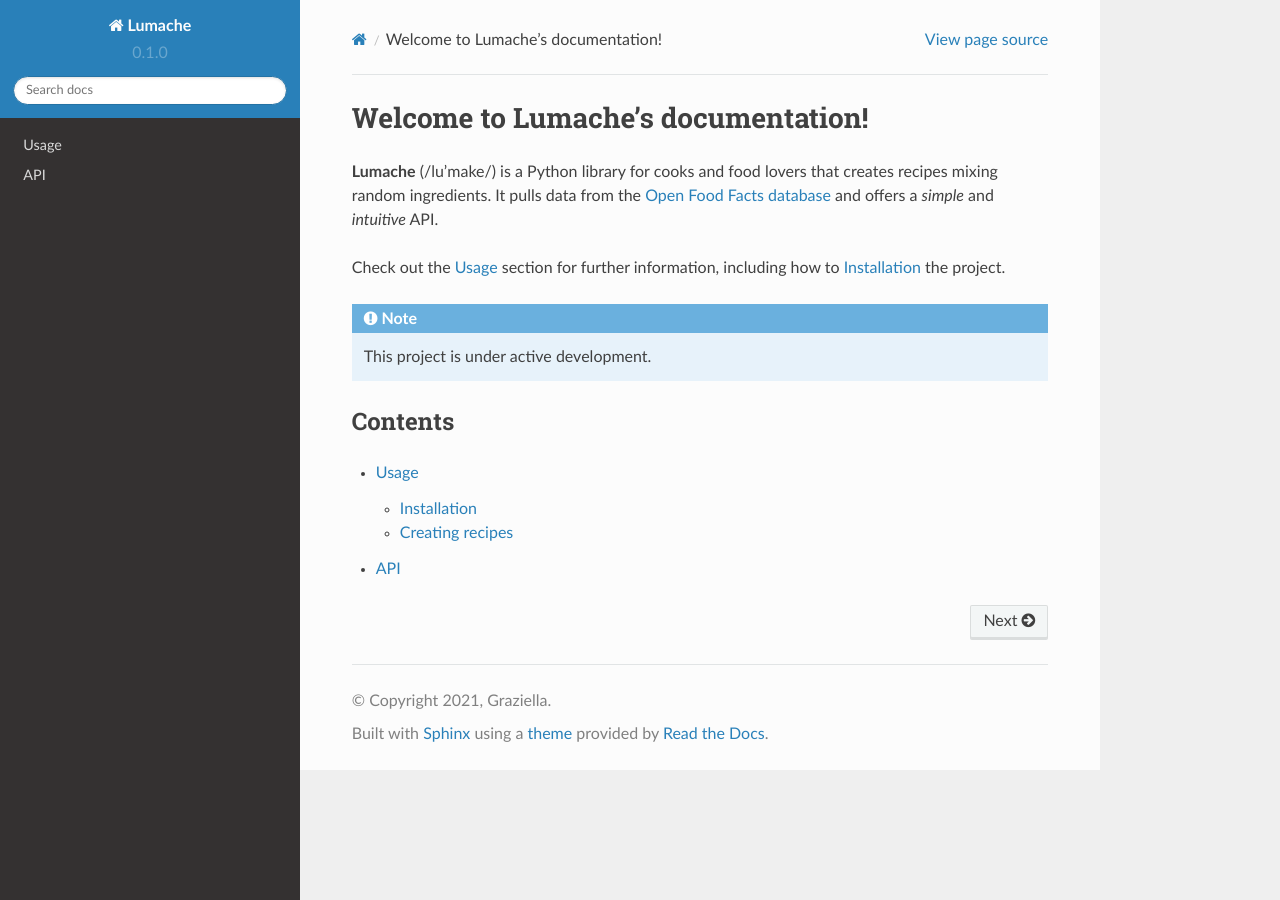
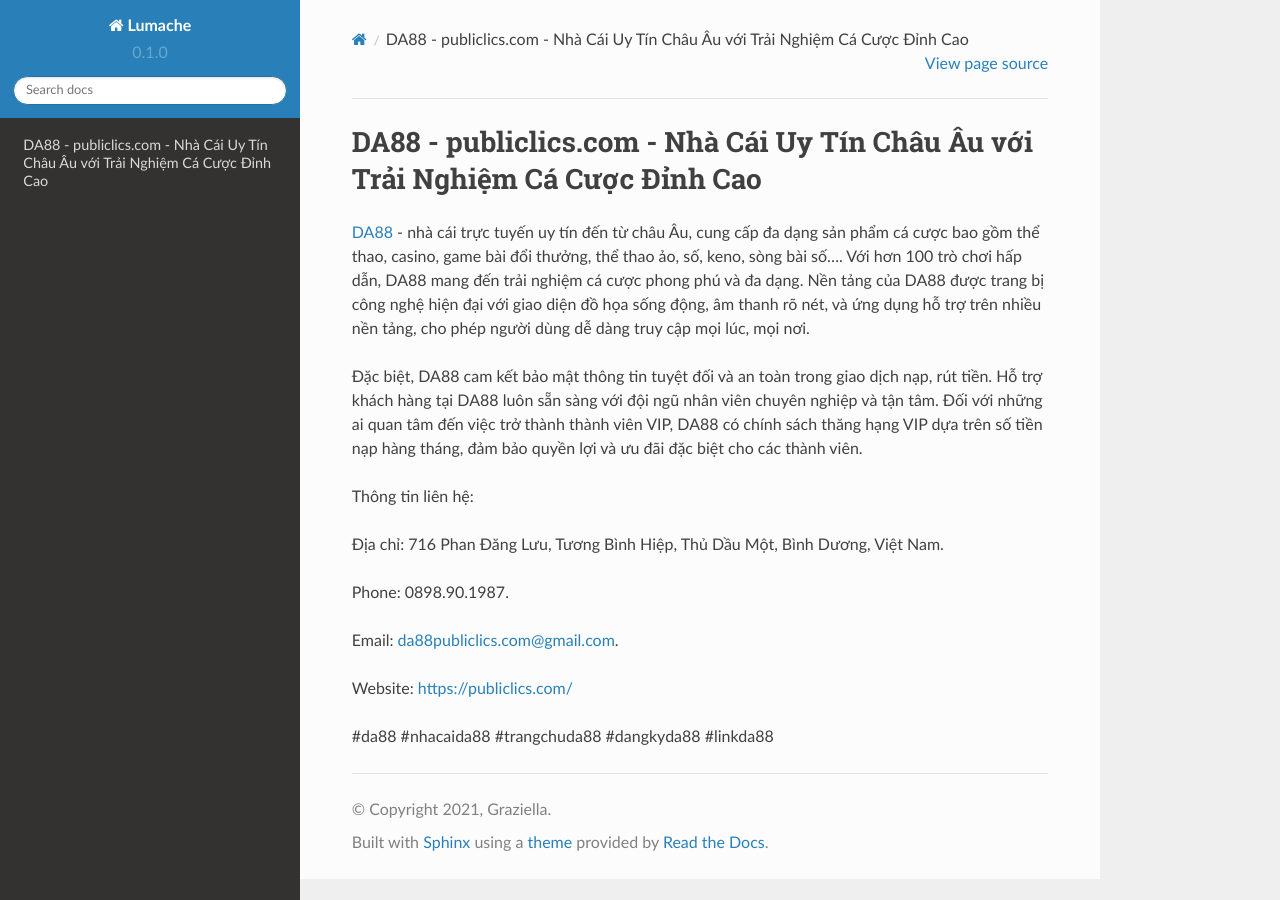
Before and after one commit to vqtranquocthuan424/da88publiclicscom, a Sphinx documentation site: the page built from docs/source/index.rst, in a window 1280 px wide. Built offline with Sphinx 7.4.7 and the Read the Docs theme 2.0.0, drawn with Linux system fonts in a browser that asks for light colours.

Commit message:
Update index.rst

```diff
--- a/docs/source/index.rst
+++ b/docs/source/index.rst
@@ -1,22 +1,18 @@
-Welcome to Lumache's documentation!
+DA88 - publiclics.com - Nhà Cái Uy Tín Châu Âu với Trải Nghiệm Cá Cược Đỉnh Cao
 ===================================
 
-**Lumache** (/lu'make/) is a Python library for cooks and food lovers
-that creates recipes mixing random ingredients.
-It pulls data from the `Open Food Facts database <https://world.openfoodfacts.org/>`_
-and offers a *simple* and *intuitive* API.
+`DA88 <https://publiclics.com/>`_ - nhà cái trực tuyến uy tín đến từ châu Âu, cung cấp đa dạng sản phẩm cá cược bao gồm thể thao, casino, game bài đổi thưởng, thể thao ảo, số, keno, sòng bài số.... Với hơn 100 trò chơi hấp dẫn, DA88 mang đến trải nghiệm cá cược phong phú và đa dạng. Nền tảng của DA88 được trang bị công nghệ hiện đại với giao diện đồ họa sống động, âm thanh rõ nét, và ứng dụng hỗ trợ trên nhiều nền tảng, cho phép người dùng dễ dàng truy cập mọi lúc, mọi nơi.
 
-Check out the :doc:`usage` section for further information, including
-how to :ref:`installation` the project.
+Đặc biệt, DA88 cam kết bảo mật thông tin tuyệt đối và an toàn trong giao dịch nạp, rút tiền. Hỗ trợ khách hàng tại DA88 luôn sẵn sàng với đội ngũ nhân viên chuyên nghiệp và tận tâm. Đối với những ai quan tâm đến việc trở thành thành viên VIP, DA88 có chính sách thăng hạng VIP dựa trên số tiền nạp hàng tháng, đảm bảo quyền lợi và ưu đãi đặc biệt cho các thành viên.
 
-.. note::
+Thông tin liên hệ:
 
-   This project is under active development.
+Địa chỉ: 716 Phan Đăng Lưu, Tương Bình Hiệp, Thủ Dầu Một, Bình Dương, Việt Nam.
 
-Contents
---------
+Phone: 0898.90.1987.
 
-.. toctree::
+Email: da88publiclics.com@gmail.com.
 
-   usage
-   api
+Website: https://publiclics.com/
+
+#da88 #nhacaida88 #trangchuda88 #dangkyda88 #linkda88
```
